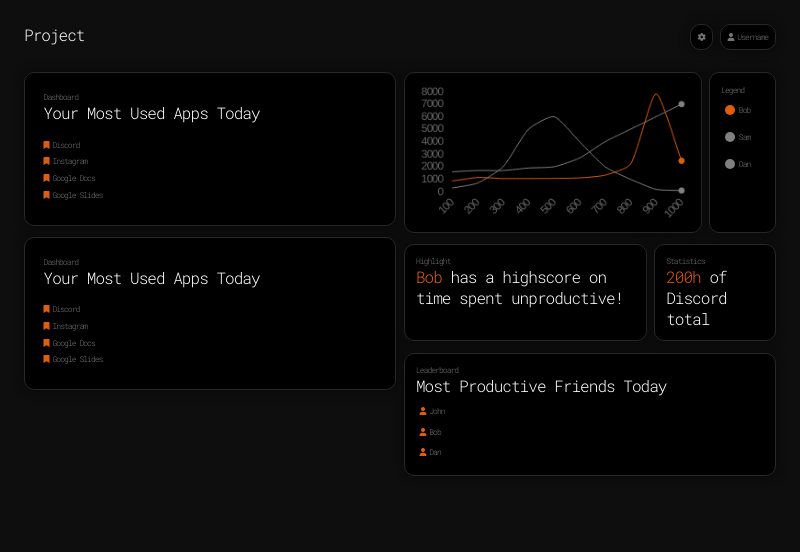
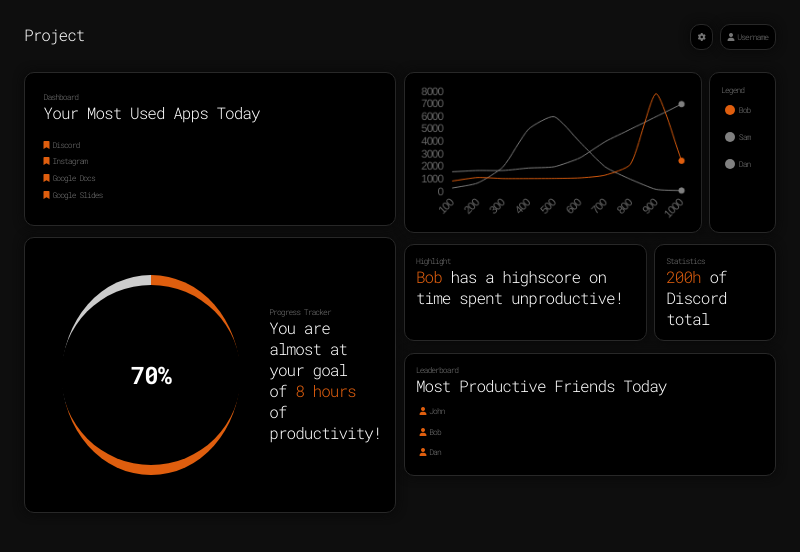
Before and after one commit to nicholasching/ProcrastiNation, an Electron app: page frontend/index.html in a window 800 px wide. Drawn offline with nearby package versions, Linux system fonts and the light colour scheme.

Commit message:
Made all buttons for frontend

```diff
--- a/frontend/index.html
+++ b/frontend/index.html
@@ -27,9 +27,11 @@
       <h2 class="create-text" id="createText">Create Session</h2>
       <h2 class="join-text">Join Session</h2>
       <input type="text" class="join-input tile" placeholder="Code Here" style="color: white;">
+      <h2 class="leave-text" id="leaveText"><i class="fa-solid fa-right-to-bracket fa-rotate-180"></i> Leave Session</h2>
     </div>
     <div class="session-list-container tile">
       <div class="session"></div>
+      <h2 class="end-text"><i class="fa-solid fa-xmark"></i> End Session</h2>
     </div>
   </div>
 
@@ -65,14 +67,16 @@
               <div class="app"><p><i class="fa-solid fa-bookmark color"></i> Google Docs</p></div>
               <div class="app"><p><i class="fa-solid fa-bookmark color"></i> Google Slides</p></div>
           </div>
-          <div class="app-stats-container tile">
-            <p>Dashboard</p>
-            <h2 class="app-stats-title">Your Most Used Apps Today</h2>
-            <div class="app"><p><i class="fa-solid fa-bookmark color"></i> Discord</p></div>
-            <div class="app"><p><i class="fa-solid fa-bookmark color"></i> Instagram</p></div>
-            <div class="app"><p><i class="fa-solid fa-bookmark color"></i> Google Docs</p></div>
-            <div class="app"><p><i class="fa-solid fa-bookmark color"></i> Google Slides</p></div>
-        </div>
+          <div class="progress-container tile">
+            <div class="progress-circle">
+              <div class="progress-mask" id="progressMask"></div>
+              <h2 class="progress-percent">0%</h2>
+            </div>
+            <div class="progress-text">
+              <p>Progress Tracker</p>
+              <h2>You are almost at your goal of <span style="color: var(--color-primary);">8 hours</span> of productivity!</h2>
+            </div>
+          </div>
       </div>
         <div class="right-container">
             <div class="graph-container">
@@ -126,6 +130,7 @@
     const tile = document.querySelectorAll(".tile");
     const paragraph = document.querySelectorAll("p");
     const lightModeIcon = document.getElementById("lightModeIcon")
+    const progressMask = document.getElementById("progressMask");
 
     lightMode.addEventListener("click", () => {
       document.body.classList.toggle("light-mode");
@@ -138,6 +143,7 @@
         p.classList.toggle("light-mode-text");
       });
       lightModeIcon.classList.toggle("light-mode-text");
+      progressMask.classList.toggle("light-mode")
     });
 
     const theme1 = document.getElementById("theme1");
@@ -180,7 +186,6 @@
     function displayChart() {
       const rootStyles = getComputedStyle(document.documentElement);
       const primaryColor = rootStyles.getPropertyValue('--color-primary');
-      console.log(primaryColor);
 
       const xValues = [100, 200, 300, 400, 500, 600, 700, 800, 900, 1000];
 
@@ -249,6 +254,29 @@
 
     displayChart();
 
+    function updateProgress(percentage) {
+      const rootStyles = getComputedStyle(document.documentElement);
+      const primaryColor = rootStyles.getPropertyValue('--color-primary').trim();
+
+      const progressCircle = document.querySelector('.progress-circle');
+      const progressPercent = document.querySelector('.progress-percent');
+
+      progressCircle.style.background = `conic-gradient(${primaryColor} ${percentage}%, #ccc ${percentage}%)`;
+      progressPercent.textContent = `${percentage}%`;
+    }
+
+    // Observe changes to the CSS variables
+    const observer = new MutationObserver(() => {
+      const percentage = parseInt(document.querySelector('.progress-percent').textContent, 10);
+      updateProgress(percentage); // Reapply the gradient when the color changes
+    });
+
+    // Observe changes on the root element (where --color-primary is defined)
+    observer.observe(document.documentElement, { attributes: true, attributeFilter: ['style'] });
+
+    // Example usage
+    updateProgress(70);
+
 
     </script>
 
--- a/frontend/style.css
+++ b/frontend/style.css
@@ -130,6 +130,11 @@ h2 {
 
 .username-setting-element {
     padding: 1%;
+    transition: 0.2s;
+    &:hover {
+        scale: 1.05;
+        cursor: grab;
+    }
 }
 
 .settings-menu {
@@ -147,6 +152,7 @@ h2 {
     transition: 0.2s;
     &:hover {
         scale: 1.25;
+        cursor: grab;
     }
 }
 
@@ -268,21 +274,6 @@ h2 {
     margin-bottom: 2%;
 }
 
-.light-mode {
-    background-color: white;
-    color: black;
-}
-
-.light-mode-tile {
-    background-color: white;
-    box-shadow: 0px 0px 10px 1px rgb(223, 223, 223);
-    border: 1px solid rgb(203, 203, 203);
-}
-
-.light-mode-text {
-    color: black;
-}
-
 .session-container {
     padding: 3.5%;
     z-index: 1000;
@@ -296,6 +287,7 @@ h2 {
     width: 46.5%;
     gap: 5%;
     height: 265px;
+    padding-bottom: 5%;
 }
 
 .options-container {
@@ -316,6 +308,17 @@ h2 {
     transition: 0.3s;
     &:hover {
         scale: 1.1;
+        cursor: grab;
+    }
+}
+
+.leave-text {
+    color: grey;
+    transform: translateY(25px);
+    transition: 0.3s;
+    &:hover {
+        scale: 1.1;
+        cursor: grab;
     }
 }
 
@@ -332,10 +335,13 @@ h2 {
     padding: 5%;
     &:hover {
         scale: 1.1;
+        cursor: grab;
     }
 }
 
 .session-list-container {
+    display: flex;
+    justify-content: center;
     box-shadow: var(--box-shadow-standard);
     border: var(--border-standard);
     border-radius: var(--border-radius-standard);
@@ -355,9 +361,60 @@ h2 {
     width: 100%;
     transition: 0.3s;
     &:hover {
+        cursor: grab;
         transform: translateX(20px);
         scale: 1.05;
         color: var(--color-primary);
+    }
+}
+.progress-container {
+    width: 100%;
+    padding: 10%;
+    display: flex;
+    justify-content: center;
+    align-items: center;
+    animation: fade-in 1s forwards;
+    gap: 10%;
+  }
+
+  .progress-circle {
+    width: 200px;
+    height: 200px;
+    background: conic-gradient(var(--color-primary) 0%, var(--color-primary) 0%, #ccc 0%);
+    border-radius: 50%;
+    position: relative;
+    display: flex;
+    justify-content: center;
+    align-items: center;
+  }
+
+  .progress-mask {
+    width: 180px;
+    height: 180px;
+    background-color: black;
+    border-radius: 50%;
+    position: absolute;
+  }
+
+  .progress-percent {
+    position: absolute;
+    font-size: 24px;
+    font-weight: bold;
+  }
+
+  .progress-text {
+    width: 30%;
+  }
+
+.end-text {
+    position: absolute;
+    transform: translateY(150px);
+    color: grey;
+    font-size: 0.8rem;
+    transition: 0.2s;
+    &:hover {
+        scale: 1.01;
+        color: red;
     }
 }
 
@@ -380,3 +437,18 @@ h2 {
     display: none;
     pointer-events: none;
 }
+
+.light-mode {
+    background-color: white;
+    color: black;
+}
+
+.light-mode-tile {
+    background-color: white;
+    box-shadow: 0px 0px 10px 1px rgb(223, 223, 223);
+    border: 1px solid rgb(203, 203, 203);
+}
+
+.light-mode-text {
+    color: black;
+}
```
